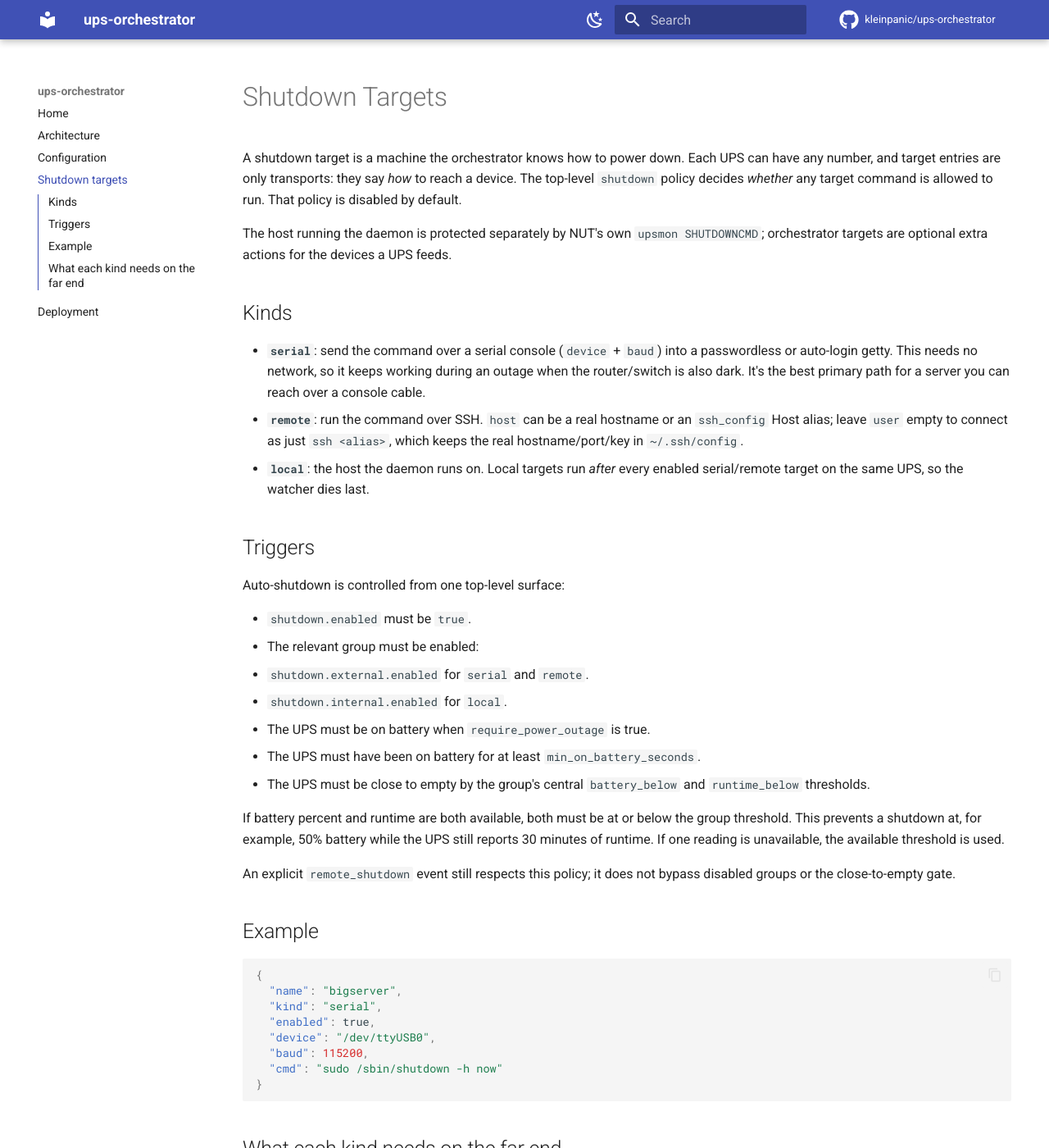
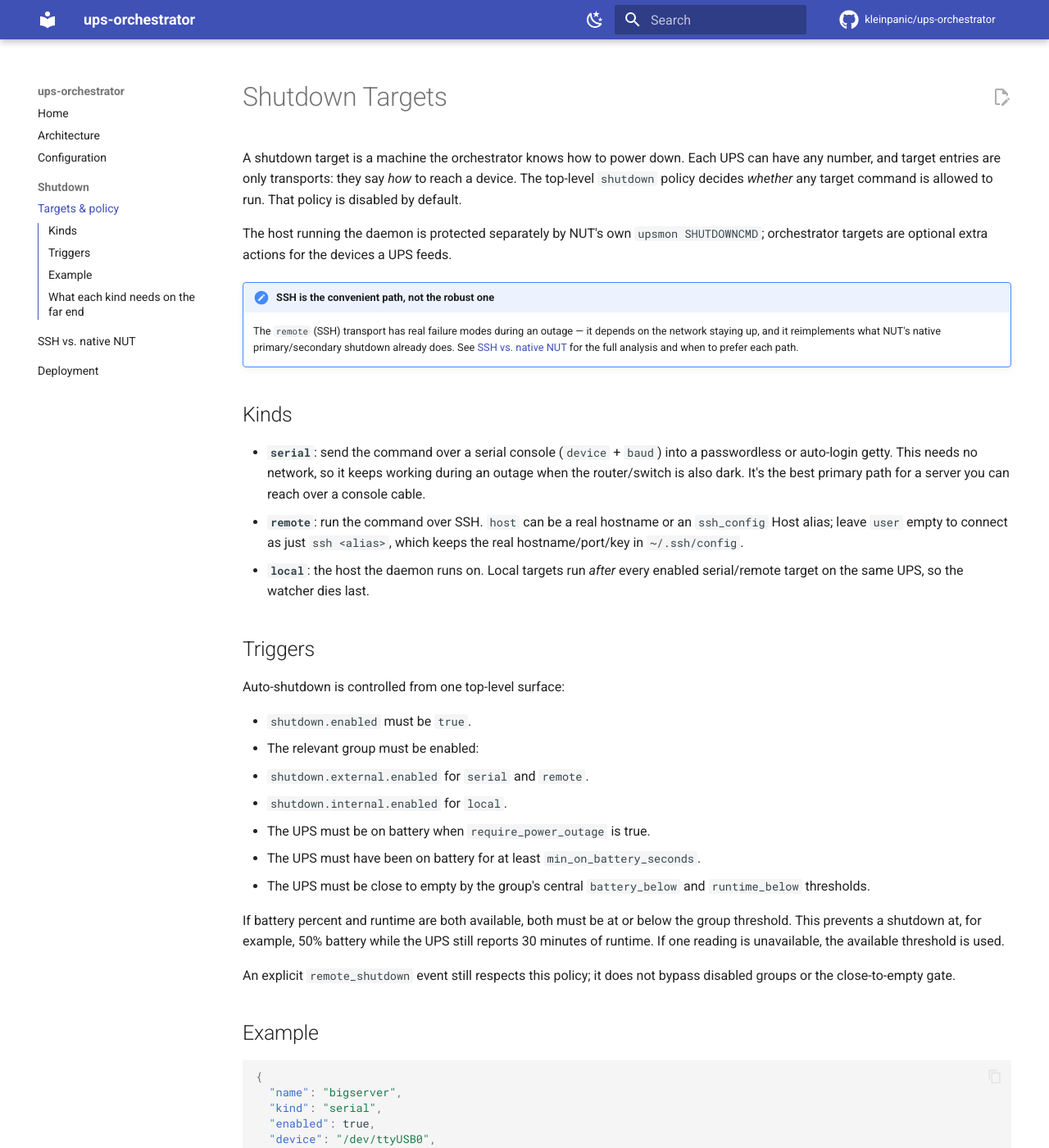
Before and after one commit to kleinpanic/ups-orchestrator, an MkDocs documentation site: the page built from docs/Shutdown-Targets.md, in a window 1280 px wide and 1400 px high. Shown: the whole window at 82% size. Built offline with MkDocs 1.6.1 and Material for MkDocs 9.7.7, drawn with Linux system fonts in a browser that asks for light colours; comment, search, counter and statistics services are not loaded; some of the changed text lies outside the part shown.

Commit message:
docs: SSH-shutdown pathology analysis + native-NUT comparison; strict Pages
New 'Shutdown mechanisms: SSH push vs. native NUT' page: grounds the SSH path's
failure modes in the actual code (network dependency in the exact outage window,
reimplementing NUT's distributed shutdown, credential/trust inversion, no
coordination with NUT state, fire-and-forget false-failures), contrasts the
native primary/secondary + FSD pull model with two Mermaid diagrams, an honest
trade-off table, and a recommended shape (orchestrator drives FSD for nut-capable
boxes; serial as the network-independent backstop; SSH only for non-NUT
appliances). Linked from the targets page.

Pages: mkdocs build now runs --strict in CI so a broken link or a page missing
from the nav fails the build — the published site can't drift from the repo.
Grouped shutdown nav, added footer/edit/search-highlight features, kept Home.md
(the wiki landing) out of the site nav.

```diff
--- a/docs/Shutdown-Targets.md
+++ b/docs/Shutdown-Targets.md
@@ -8,6 +8,13 @@
 The host running the daemon is protected separately by NUT's own
 `upsmon SHUTDOWNCMD`; orchestrator targets are optional extra actions for the
 devices a UPS feeds.
+
+!!! note "SSH is the convenient path, not the robust one"
+    The `remote` (SSH) transport has real failure modes during an outage — it
+    depends on the network staying up, and it reimplements what NUT's native
+    primary/secondary shutdown already does. See
+    [SSH vs. native NUT](Shutdown-Mechanisms.md) for the full analysis and when to
+    prefer each path.
 
 ## Kinds
 
--- a/mkdocs.yml
+++ b/mkdocs.yml
@@ -25,9 +25,14 @@
         name: Dark mode
   features:
     - navigation.instant
+    - navigation.tracking
     - navigation.top
     - navigation.sections
+    - navigation.footer
     - content.code.copy
+    - content.action.edit
+    - search.highlight
+    - search.suggest
     - toc.integrate
   icon:
     repo: fontawesome/brands/github
@@ -36,8 +41,14 @@
   - Home: index.md
   - Architecture: Architecture.md
   - Configuration: Configuration.md
-  - Shutdown targets: Shutdown-Targets.md
+  - Shutdown:
+      - Targets & policy: Shutdown-Targets.md
+      - SSH vs. native NUT: Shutdown-Mechanisms.md
   - Deployment: Deployment.md
+
+# Home.md is the GitHub-wiki landing page; the MkDocs site uses index.md instead.
+not_in_nav: |
+  Home.md
 
 markdown_extensions:
   - admonition
```
Also changed, not shown: docs/Shutdown-Mechanisms.md (added, +115 -0 lines), 1 other file.
